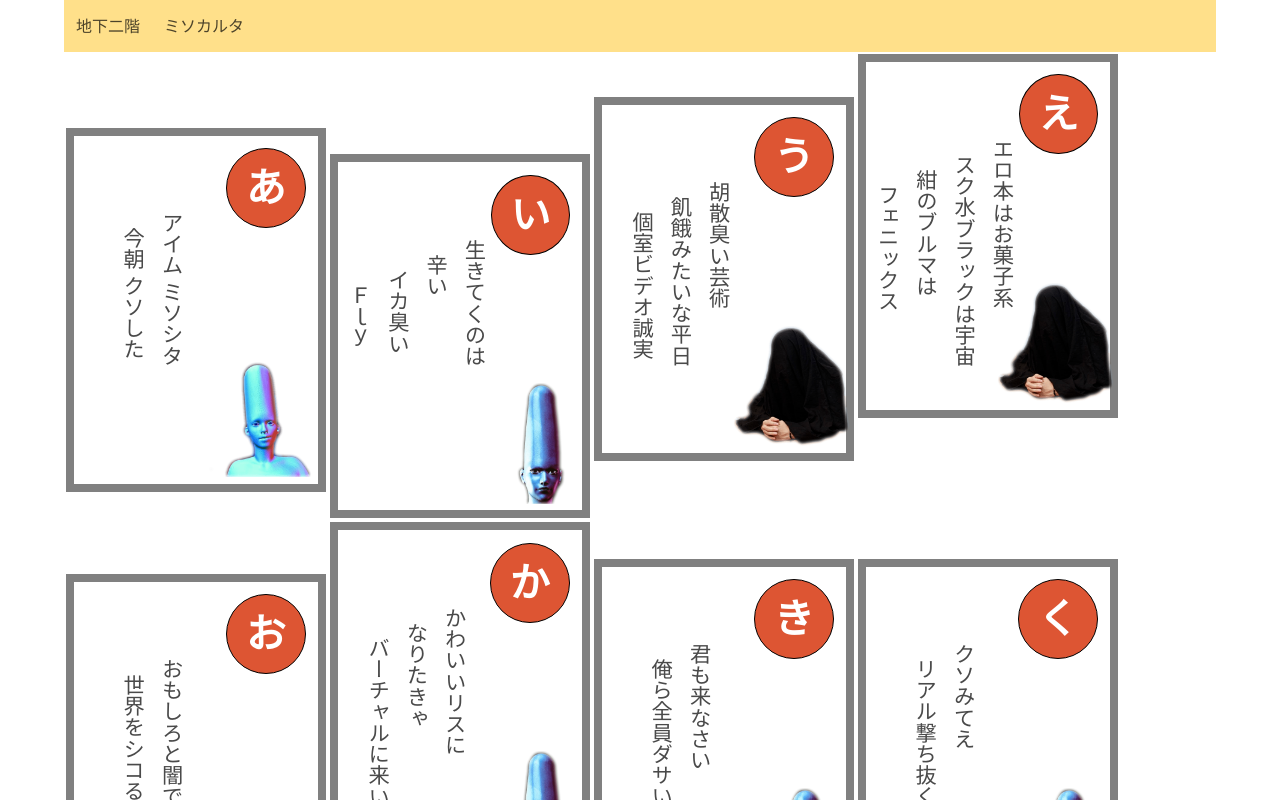
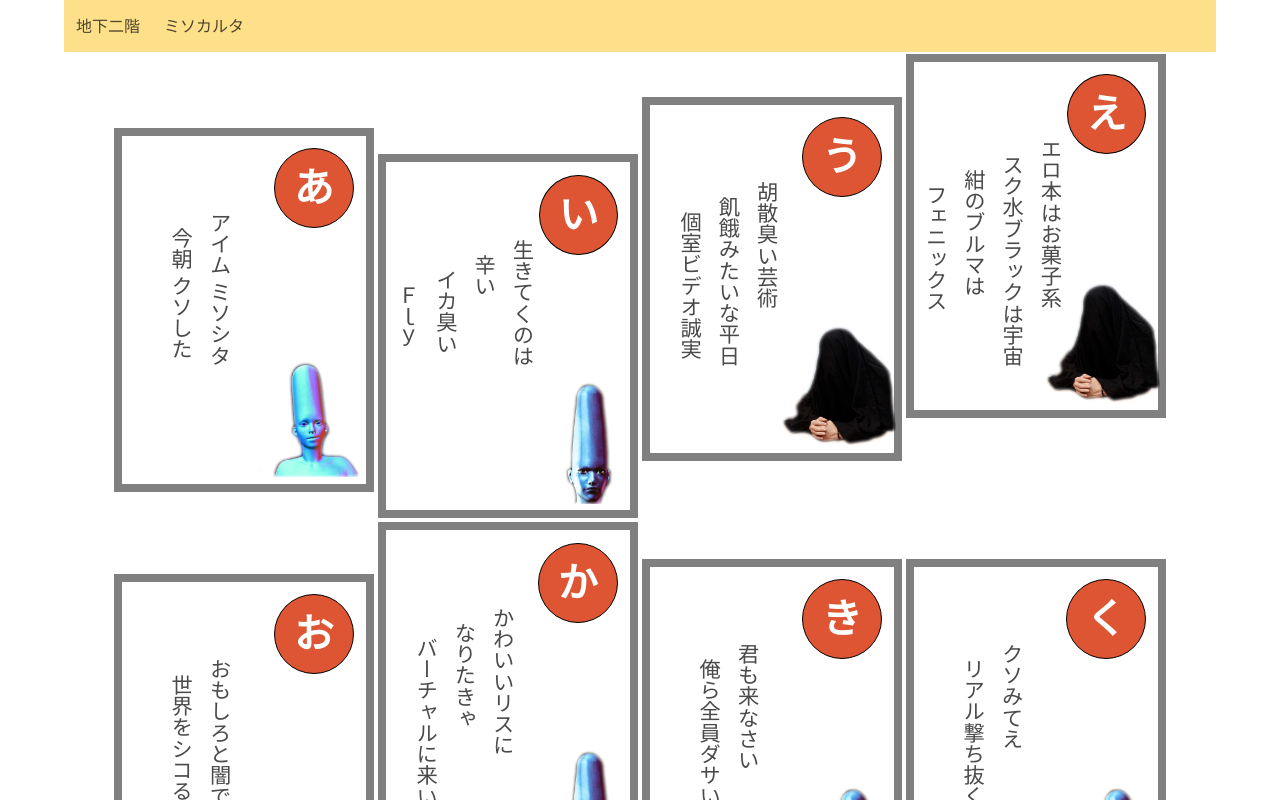
Before and after one commit to utmz54/videobox-underground-nuxt, a Nuxt app: page /miso/miso-karuta in a window 1280 px wide. Shown: the top 800 px of the page. Built offline with nearby package versions, Linux system fonts and the light colour scheme.

Commit message:
中央寄せを忘れていた

```diff
--- a/pages/miso/miso-karuta.vue
+++ b/pages/miso/miso-karuta.vue
@@ -291,9 +291,9 @@ export default {
   -webkit-flex-wrap: wrap;
   -ms-flex-wrap: wrap;
   flex-wrap: wrap;
-  -webkit-justify-content: flex-start;
-  -ms-flex-pack: start;
-  justify-content: flex-start;
+    -webkit-justify-content: center;
+    -ms-flex-pack: center;
+    justify-content: center;
   -webkit-align-content: center;
   -ms-flex-line-pack: center;
   align-content: center;
```
